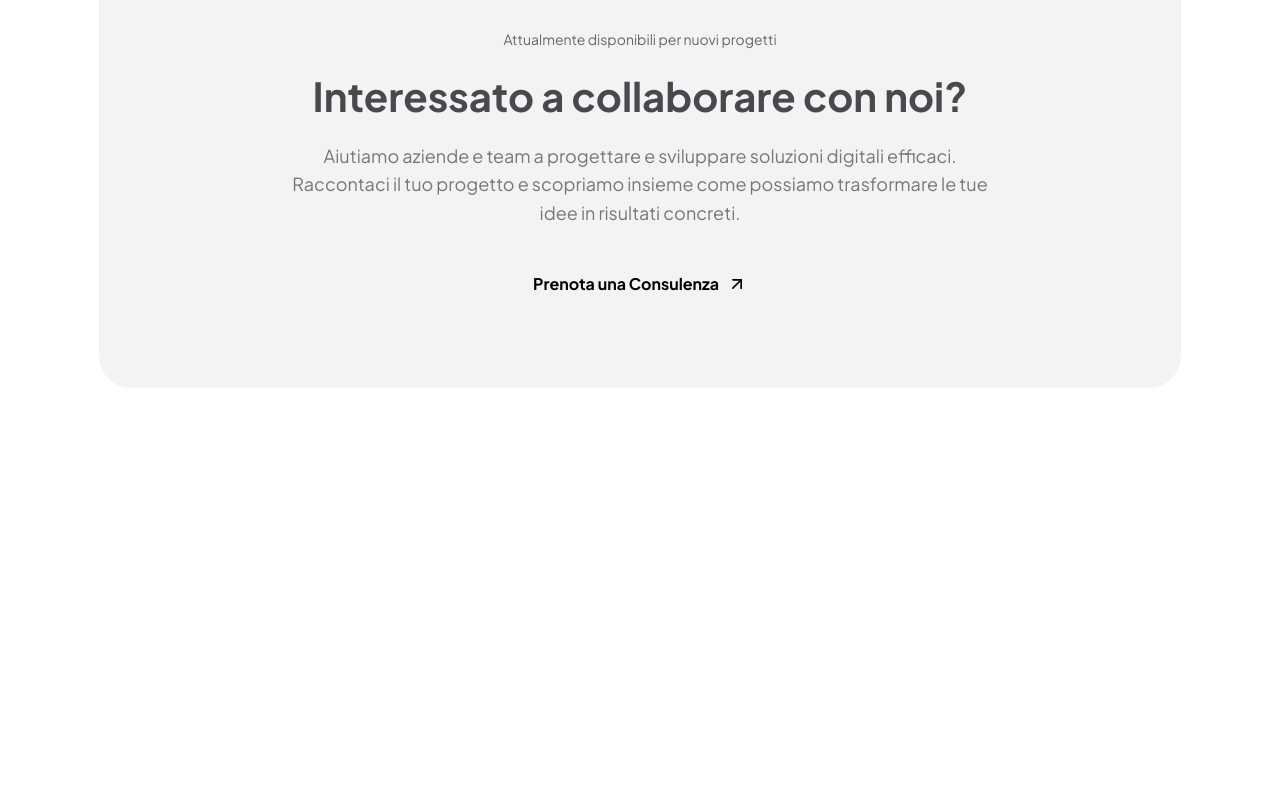
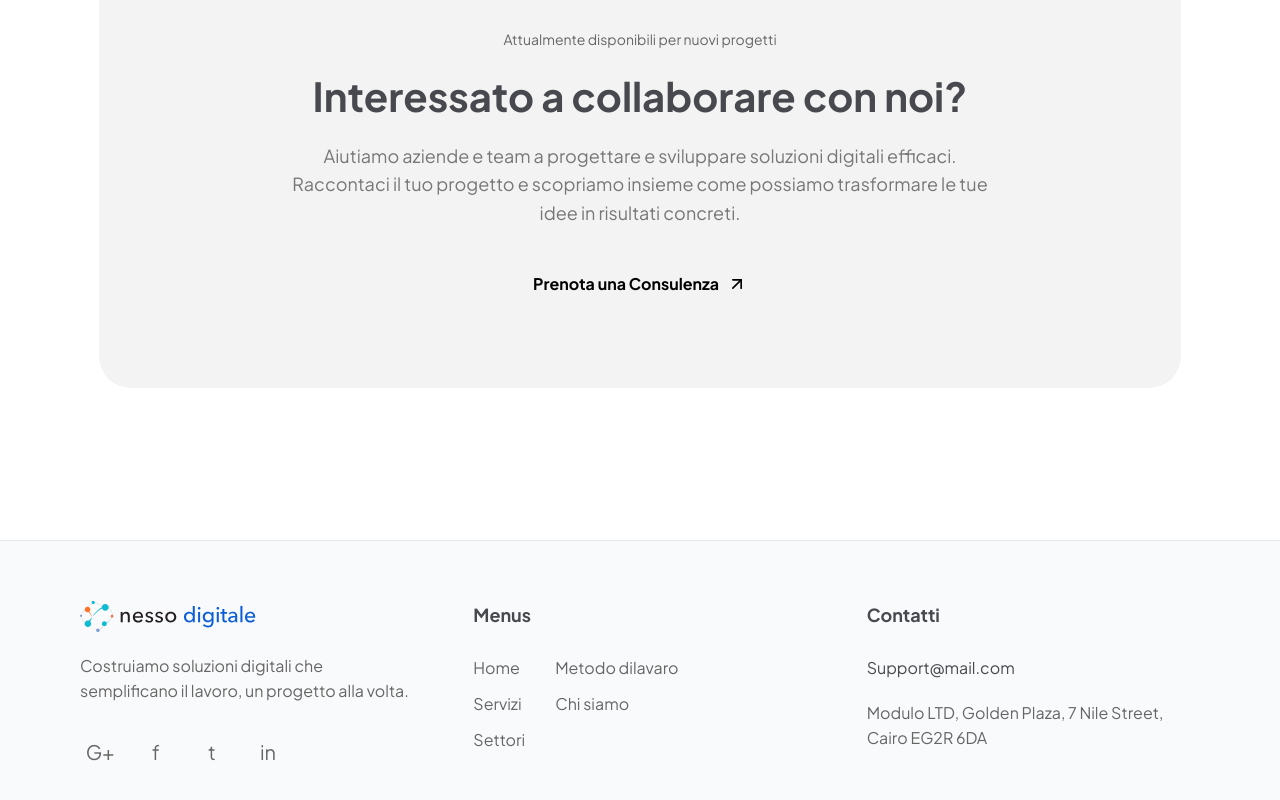
Before and after one commit to Travisaurus-Rex/nesso-digitale, a Next.js app: page / in a window 1280 px wide. Shown: the part 4805-5605 px from the top of the page. Before the commit the page ends 5345 px from the top, so only its background shows below. Built offline with nearby package versions, Linux system fonts and the light colour scheme.

Commit message:
create footer component

```diff
--- /dev/null
+++ b/src/app/components/ui/footer/Footer.module.css
@@ -0,0 +1,89 @@
+.footer {
+  padding: 60px 0;
+  background: #f9fafb;
+  border-top: 1px solid #e5e7eb;
+}
+
+.grid {
+  display: grid;
+  grid-template-columns: 1fr 1fr 1fr;
+  gap: 60px;
+}
+
+.logo {
+  height: 32px;
+  width: auto;
+  align-self: flex-start;
+}
+
+.tagline {
+  font-size: 16px;
+  line-height: 1.6;
+  color: #666;
+  max-width: 350px;
+}
+
+.socials {
+  display: flex;
+  gap: 16px;
+  margin-top: 8px;
+}
+
+.socialLink {
+  width: 40px;
+  height: 40px;
+  font-size: 20px;
+  display: flex;
+  align-items: center;
+  justify-content: center;
+  color: #666;
+  text-decoration: none;
+}
+
+.nav {
+  display: grid;
+  grid-template-columns: max-content max-content;
+  gap: 12px;
+  column-gap: 30px;
+}
+
+.navLink {
+  font-size: 16px;
+  color: #666;
+  text-decoration: none;
+  transition: color 0.2s;
+}
+
+.navLink:hover {
+  color: var(--color-primary);
+}
+
+.contact {
+  font-size: 16px;
+  color: var(--color-primary);
+  text-decoration: none;
+}
+
+.address {
+  font-size: 16px;
+  line-height: 1.6;
+  color: #666;
+}
+
+@media (max-width: 1024px) {
+  .grid {
+    grid-template-columns: 1fr 1fr;
+    gap: 40px;
+  }
+}
+
+@media (max-width: 768px) {
+  .footer {
+    padding: 40px 0;
+  }
+
+  .grid {
+    grid-template-columns: 1fr;
+    gap: 32px;
+  }
+}
--- /dev/null
+++ b/src/app/components/ui/footer/Footer.tsx
@@ -0,0 +1,63 @@
+import FooterColumn from "./FooterColumn";
+import styles from "./Footer.module.css";
+
+export default function Footer() {
+  return (
+    <footer className={styles.footer}>
+      <div className="container">
+        <div className={styles.grid}>
+          <FooterColumn>
+            <img src="/logo.svg" alt="Nesso Digitale" className={styles.logo} />
+            <p className={styles.tagline}>
+              Costruiamo soluzioni digitali che semplificano il lavoro, un
+              progetto alla volta.
+            </p>
+            <div className={styles.socials}>
+              <a href="#" className={styles.socialLink}>
+                G+
+              </a>
+              <a href="#" className={styles.socialLink}>
+                f
+              </a>
+              <a href="#" className={styles.socialLink}>
+                t
+              </a>
+              <a href="#" className={styles.socialLink}>
+                in
+              </a>
+            </div>
+          </FooterColumn>
+
+          <FooterColumn title="Menus">
+            <nav className={styles.nav}>
+              <a href="#" className={styles.navLink}>
+                Home
+              </a>
+              <a href="#" className={styles.navLink}>
+                Metodo dilavaro
+              </a>
+              <a href="#" className={styles.navLink}>
+                Servizi
+              </a>
+              <a href="#" className={styles.navLink}>
+                Chi siamo
+              </a>
+              <a href="#" className={styles.navLink}>
+                Settori
+              </a>
+            </nav>
+          </FooterColumn>
+
+          <FooterColumn title="Contatti">
+            <a href="mailto:Support@mail.com" className={styles.contact}>
+              Support@mail.com
+            </a>
+            <p className={styles.address}>
+              Modulo LTD, Golden Plaza, 7 Nile Street, Cairo EG2R 6DA
+            </p>
+          </FooterColumn>
+        </div>
+      </div>
+    </footer>
+  );
+}
--- /dev/null
+++ b/src/app/components/ui/footer/FooterColumn.module.css
@@ -0,0 +1,11 @@
+.column {
+  display: flex;
+  flex-direction: column;
+  gap: 20px;
+}
+
+.columnTitle {
+  font-size: 18px;
+  font-weight: 700;
+  margin-bottom: 8px;
+}
--- /dev/null
+++ b/src/app/components/ui/footer/FooterColumn.tsx
@@ -0,0 +1,15 @@
+import styles from "./FooterColumn.module.css";
+
+interface FooterColumnProps {
+  title?: string;
+  children: React.ReactNode;
+}
+
+export default function FooterColumn({ title, children }: FooterColumnProps) {
+  return (
+    <div className={styles.column}>
+      {title && <h3 className={styles.columnTitle}>{title}</h3>}
+      {children}
+    </div>
+  );
+}
--- a/src/app/components/ui/header/Header.module.css
+++ b/src/app/components/ui/header/Header.module.css
@@ -91,7 +91,7 @@
   color: var(--color-primary);
 }
 
-@media (max-width: 900px) {
+@media (max-width: 1060px) {
   .nav {
     display: none;
   }
--- a/src/app/page.tsx
+++ b/src/app/page.tsx
@@ -6,6 +6,7 @@ import ProjectShowcase from "./components/sections/project-showcase/ProjectShowc
 import Features from "./components/sections/features/Features";
 import Transformation from "./components/sections/transformation/Transformation";
 import CTA from "./components/sections/cta/CTA";
+import Footer from "./components/ui/footer/Footer";
 
 export default function Home() {
   return (
@@ -18,6 +19,7 @@ export default function Home() {
       <Features />
       <Transformation />
       <CTA />
+      <Footer />
     </>
   );
 }
```
